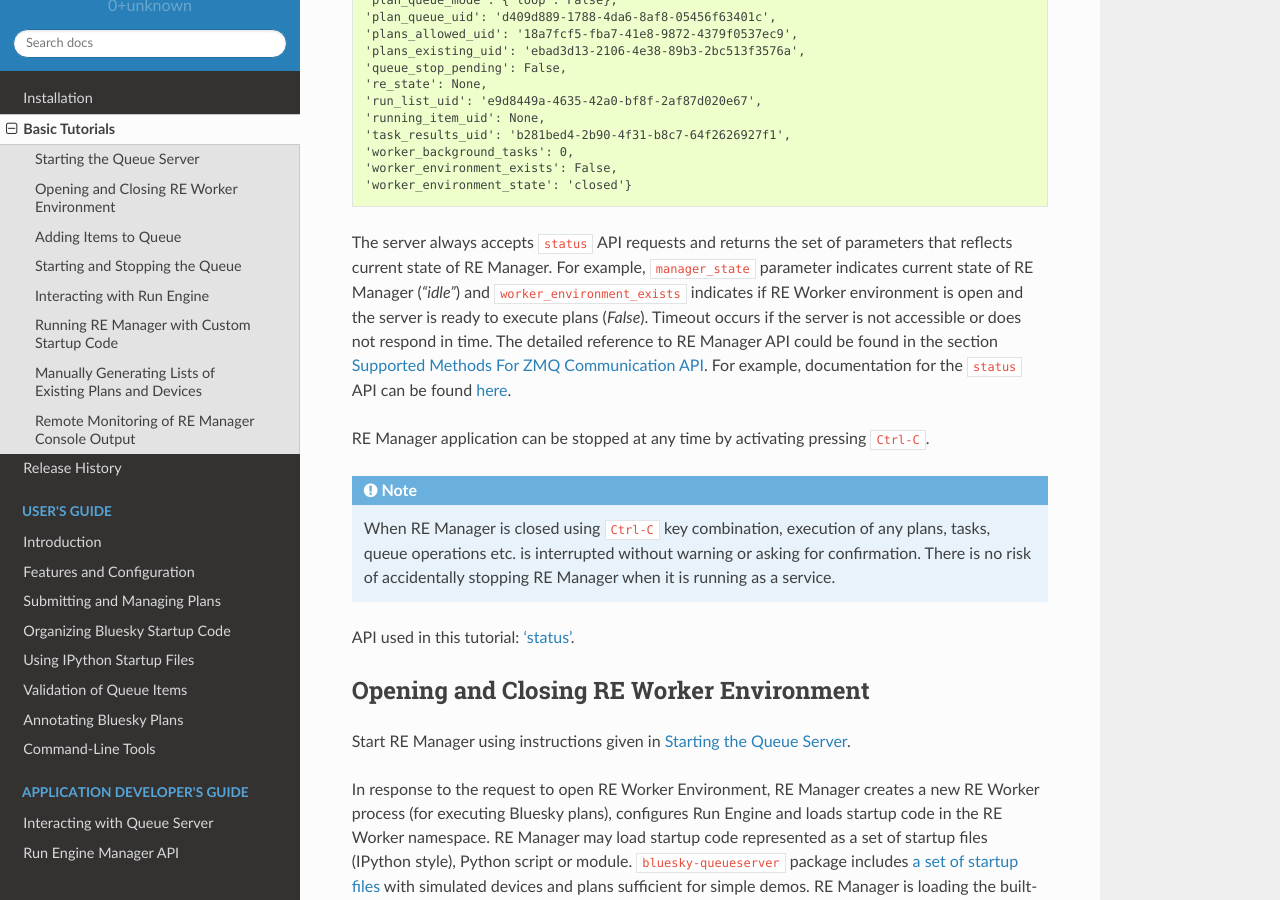
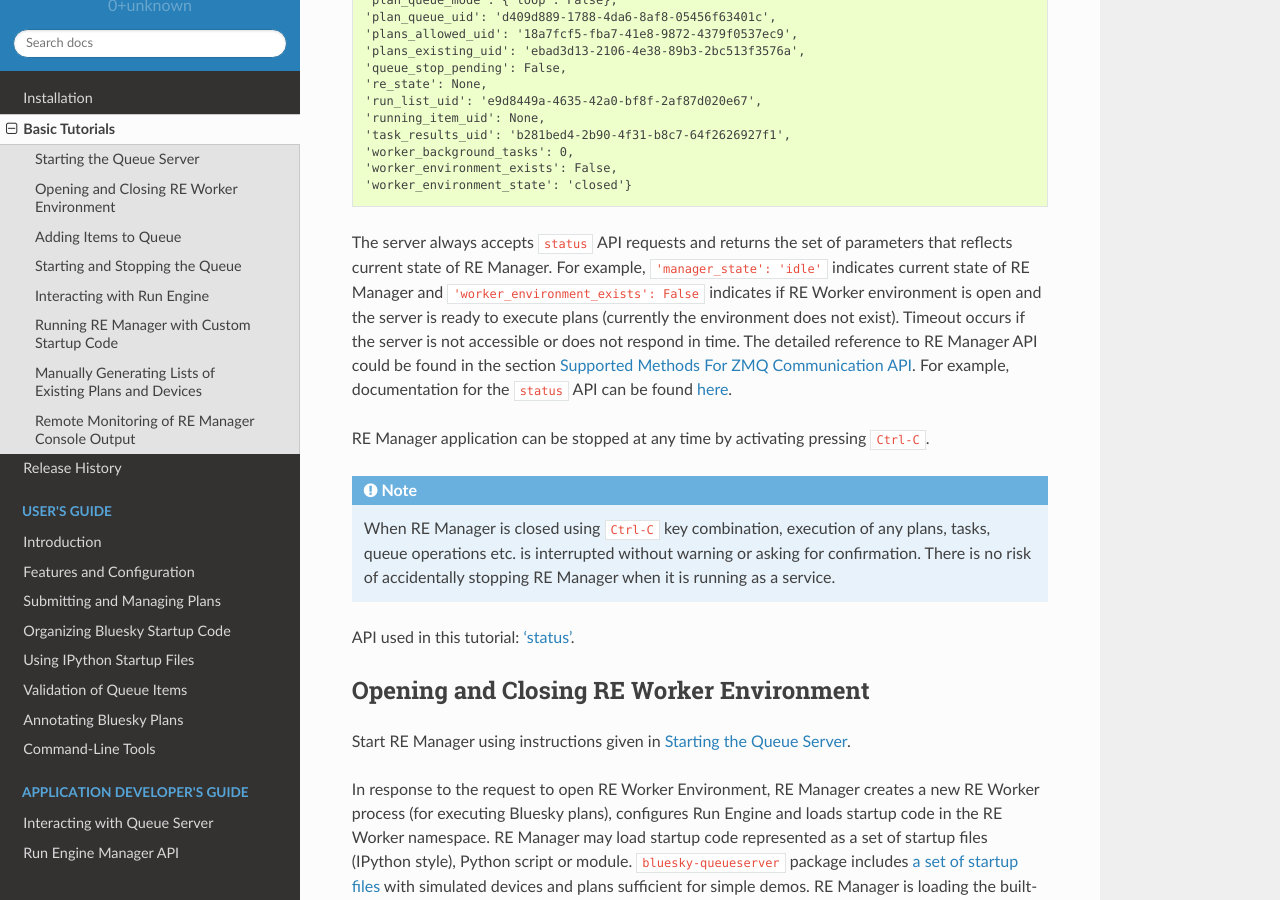
Before and after one commit to bluesky/bluesky-queueserver, a Sphinx documentation site: the page built from docs/source/tutorial.rst, in a window 1280 px wide and 900 px high, scrolled down 1538 px. Built offline with Sphinx 7.4.7 and the Read the Docs theme 2.0.0, drawn with Linux system fonts in a browser that asks for light colours.

Commit message:
DOC: rephrased the description of status parameters

```diff
--- a/docs/source/tutorial.rst
+++ b/docs/source/tutorial.rst
@@ -85,12 +85,13 @@ The easiest way to test if the Queue Server is running and accessible is to call
   'worker_environment_state': 'closed'}
 
 The server always accepts ``status`` API requests and returns the set of parameters
-that reflects current state of RE Manager. For example, ``manager_state`` parameter indicates
-current state of RE Manager (*"idle"*) and ``worker_environment_exists`` indicates if RE Worker
-environment is open and the server is ready to execute plans (*False*). Timeout occurs
-if the server is not accessible or does not respond in time. The detailed reference to
-RE Manager API could be found in the section :ref:`supported_methods_for_0MQ_API`.
-For example, documentation for the ``status`` API can be found :ref:`here<method_status>`.
+that reflects current state of RE Manager. For example, ``'manager_state': 'idle'``
+indicates current state of RE Manager and ``'worker_environment_exists': False`` indicates
+if RE Worker environment is open and the server is ready to execute plans (currently
+the environment does not exist). Timeout occurs if the server is not accessible or does
+not respond in time. The detailed reference to RE Manager API could be found in
+the section :ref:`supported_methods_for_0MQ_API`. For example, documentation for
+the ``status`` API can be found :ref:`here<method_status>`.
 
 RE Manager application can be stopped at any time by activating pressing ``Ctrl-C``.
 
```
